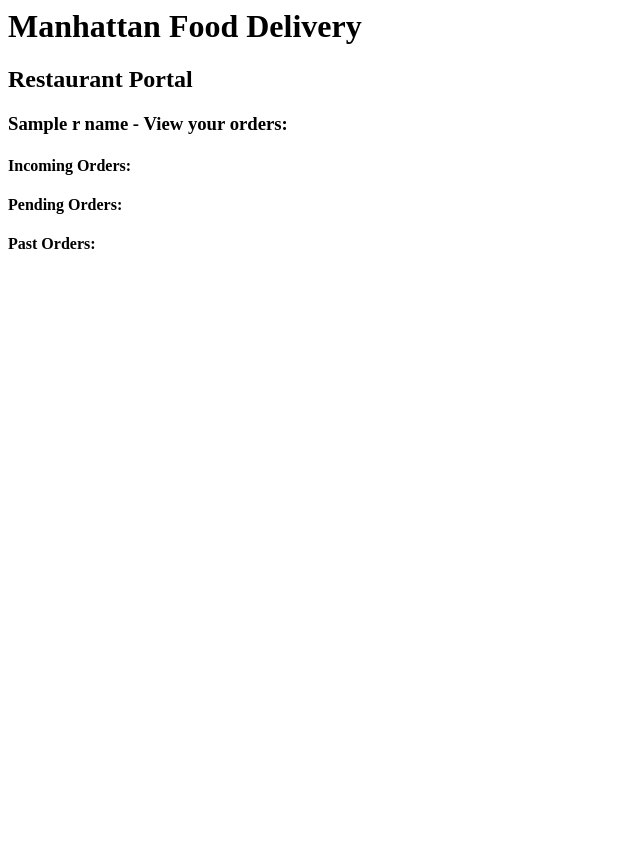
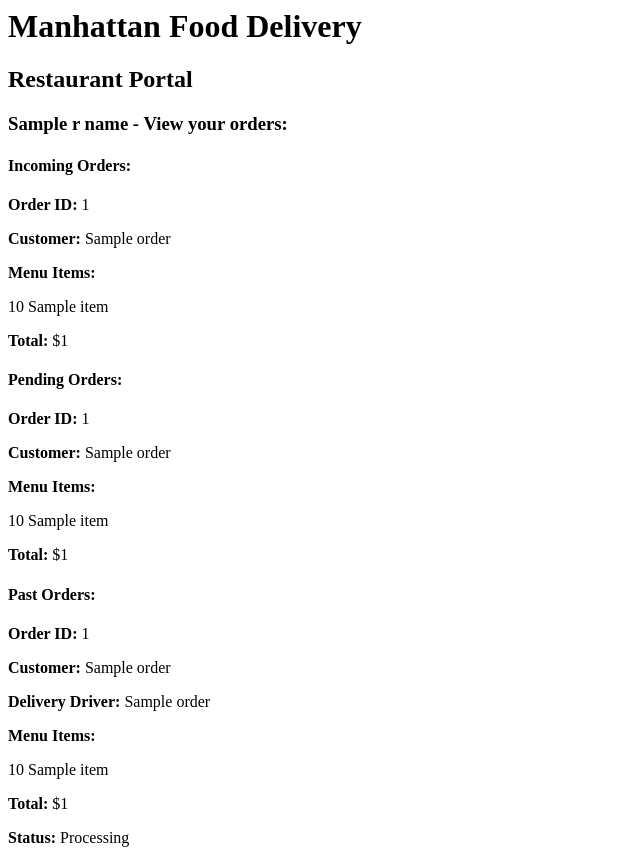
Before and after one commit to patriciathai/CS411-Project, a Python web app: template templates/restaurant_main.html in a window 1280 px wide. Shown: the whole page, without its empty margins (0-640 px from the left). Before the commit the page ends 249 px from the top, so only its background shows below. Run offline with Jinja, Linux system fonts and the light colour scheme; the template is opened without the code that fills it: most values are stand-ins (such as "Sample title", 1, 10 or a date in 2020).

Commit message:
Modified restaurant_main.html

```diff
--- a/templates/restaurant_main.html
+++ b/templates/restaurant_main.html
@@ -5,12 +5,59 @@
         <h3 class="welcome">{{r_name}} - View your orders:</h3>
         <div class="incoming">
             <h4>Incoming Orders:</h4>
+            {% if not incoming %}
+                <p>You have no incoming orders.</p>
+            {% else %}
+                {% for order in incoming %}
+                    <div>
+                        <p><strong>Order ID: </strong>{{order['oid']}}</p>
+                        <p><strong>Customer: </strong>{{order['c_name']}}</p>
+                        <p><strong>Menu Items: </strong></p>
+                        {% for item in order['menu_items'] %}
+                            <p>{{item['quantity']}}&nbsp;{{item['m_name']}}</p>
+                        {% endfor %}
+                        <p><strong>Total: </strong>${{order['total_price']}}</p>
+                    </div>
+                {% endfor %}
+            {% endif %}
         </div>
         <div class="pending">
             <h4>Pending Orders:</h4>
+            {% if not pending %}
+                <p>You have no pending orders.</p>
+            {% else %}
+                {% for order in pending %}
+                    <div>
+                        <p><strong>Order ID: </strong>{{order['oid']}}</p>
+                        <p><strong>Customer: </strong>{{order['c_name']}}</p>
+                        <p><strong>Menu Items: </strong></p>
+                        {% for item in order['menu_items'] %}
+                            <p>{{item['quantity']}}&nbsp;{{item['m_name']}}</p>
+                        {% endfor %}
+                        <p><strong>Total: </strong>${{order['total_price']}}</p>
+                    </div>
+                {% endfor %}
+            {% endif %}
         </div>
         <div class="past">
             <h4>Past Orders:</h4>
+            {% if not past %}
+                <p>You have no past orders.</p>
+            {% else %}
+                {% for order in past %}
+                    <div>
+                        <p><strong>Order ID: </strong>{{order['oid']}}</p>
+                        <p><strong>Customer: </strong>{{order['c_name']}}</p>
+                        <p><strong>Delivery Driver: </strong>{{order['d_name']}}</p>
+                        <p><strong>Menu Items: </strong></p>
+                        {% for item in order['menu_items'] %}
+                            <p>{{item['quantity']}}&nbsp;{{item['m_name']}}</p>
+                        {% endfor %}
+                        <p><strong>Total: </strong>${{order['total_price']}}</p>
+                        <p><strong>Status: </strong>{{order['status']}}</p>
+                    </div>
+                {% endfor %}
+            {% endif %}
         </div>
     </body>
 </html>
```
Also changed, not shown: server.py (+6 -8 lines).
